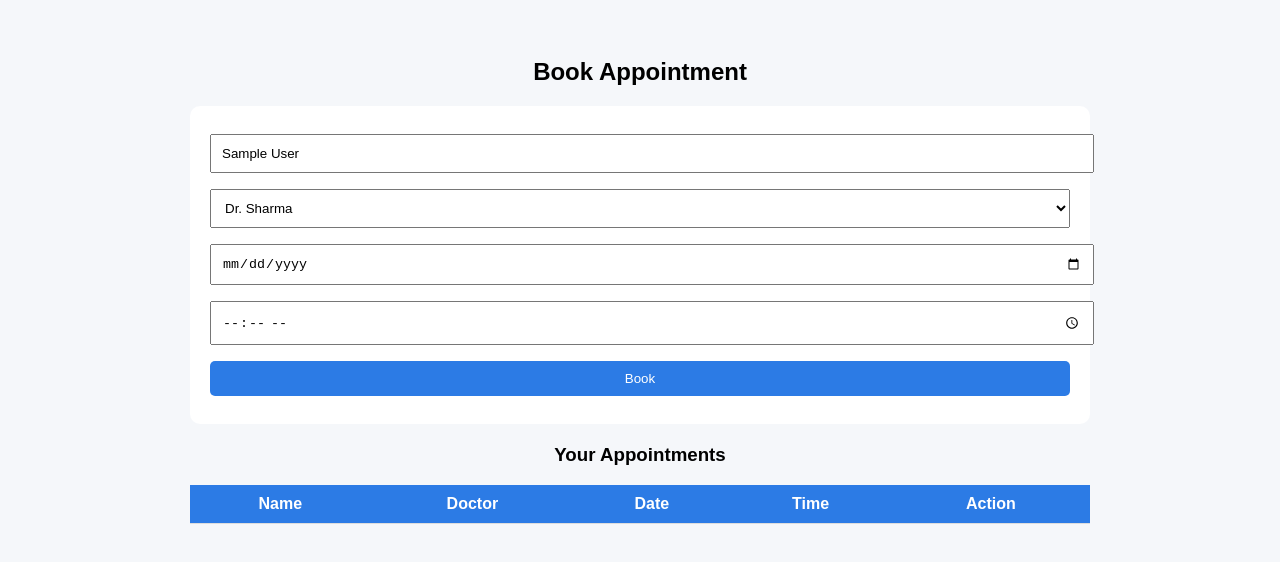
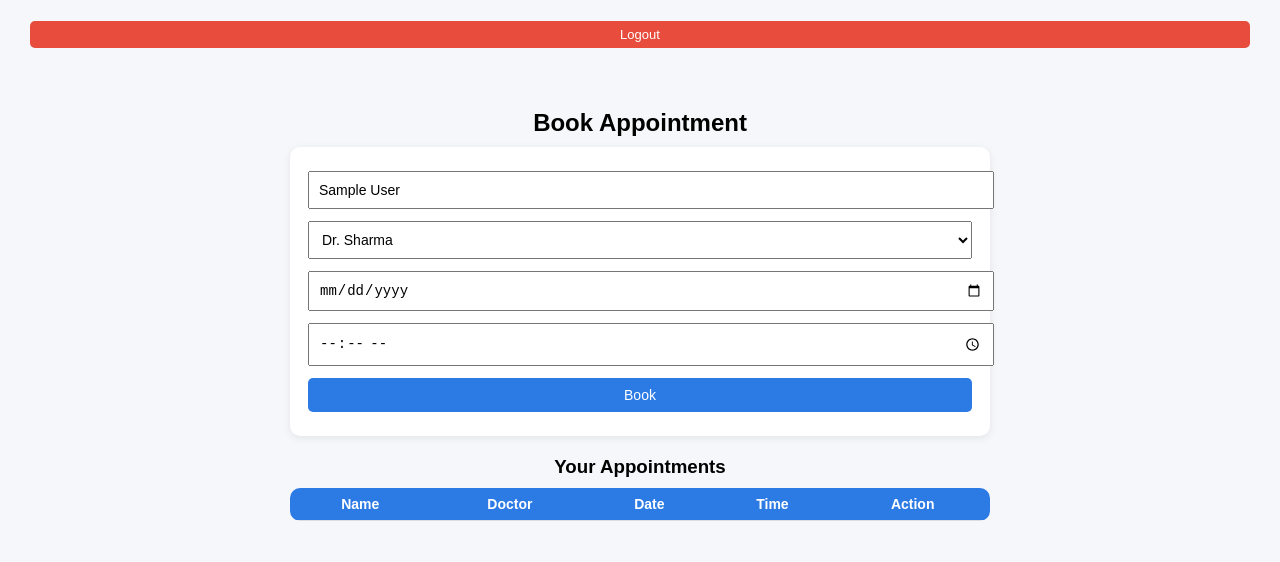
Before and after one commit to shifaakhtar238-crypto/hospital-management, a website: page Frontend/appointment.html in a window 1280 px wide. Drawn offline with Linux system fonts and the light colour scheme; no server answers; sample sign-in values are in the browser's storage.

Commit message:
UI polished

```diff
--- a/Frontend/appointment.html
+++ b/Frontend/appointment.html
@@ -5,20 +5,108 @@
 <title>Appointments</title>
 
 <style>
-body{font-family:Arial;background:#f5f7fa;}
-.container{padding:30px;max-width:900px;margin:auto;}
-.box{background:white;padding:20px;border-radius:10px;margin-bottom:20px;}
-input,select,button{width:100%;padding:10px;margin:8px 0;}
-button{background:#2c7be5;color:white;border:none;cursor:pointer;border-radius:5px;}
-button:disabled{background:gray;}
-table{width:100%;background:white;border-collapse:collapse;}
-th,td{padding:10px;border-bottom:1px solid #ddd;text-align:center;}
-th{background:#2c7be5;color:white;}
-h2,h3{text-align:center;}
+body{
+    font-family:Arial;
+    background:#f5f7fa;
+    margin:0;
+}
+
+/* TOP BAR */
+.topbar{
+    display:flex;
+    justify-content:flex-end;
+    padding:15px 30px;
+}
+
+/* LOGOUT BUTTON */
+.logout{
+    background:#e74c3c;
+    color:white;
+    border:none;
+    padding:6px 12px;
+    border-radius:5px;
+    cursor:pointer;
+    font-size:13px;
+}
+
+.logout:hover{
+    background:#c0392b;
+}
+
+/* CONTAINER */
+.container{
+    padding:20px;
+    max-width:700px;   /* smaller width */
+    margin:auto;
+}
+
+/* BOX */
+.box{
+    background:white;
+    padding:18px;
+    border-radius:10px;
+    margin-bottom:20px;
+    box-shadow:0 2px 8px rgba(0,0,0,0.08);
+}
+
+/* FORM */
+input,select,button{
+    width:100%;
+    padding:9px;
+    margin:6px 0;
+    font-size:14px;
+}
+
+button{
+    background:#2c7be5;
+    color:white;
+    border:none;
+    cursor:pointer;
+    border-radius:5px;
+}
+
+button:hover{
+    background:#1a5fd0;
+}
+
+button:disabled{
+    background:gray;
+}
+
+/* TABLE */
+table{
+    width:100%;
+    background:white;
+    border-collapse:collapse;
+    border-radius:10px;
+    overflow:hidden;
+}
+
+th,td{
+    padding:8px;
+    border-bottom:1px solid #ddd;
+    text-align:center;
+    font-size:14px;
+}
+
+th{
+    background:#2c7be5;
+    color:white;
+}
+
+h2,h3{
+    text-align:center;
+    margin-bottom:10px;
+}
 </style>
 </head>
 
 <body>
+
+<!-- TOP RIGHT LOGOUT -->
+<div class="topbar">
+    <button class="logout" onclick="logout()">Logout</button>
+</div>
 
 <div class="container">
 
@@ -71,6 +159,13 @@ if(!token || !user){
 
 // auto fill name
 document.getElementById("name").value = user.name;
+
+
+// ================= LOGOUT =================
+function logout(){
+    localStorage.clear();
+    window.location.href = "login.html";
+}
 
 
 // ================= BOOK =================
@@ -167,7 +262,7 @@ async function load(){
             <td>${a.doctor || "N/A"}</td>
             <td>${a.date}</td>
             <td>${a.time}</td>
-            <td><button onclick="cancelAppointment(${a.id})">Cancel</button></td>
+            <td><button onclick="cancelAppointment(${a.id})" style="background:#e74c3c;">Cancel</button></td>
             </tr>
             `;
         });
```
